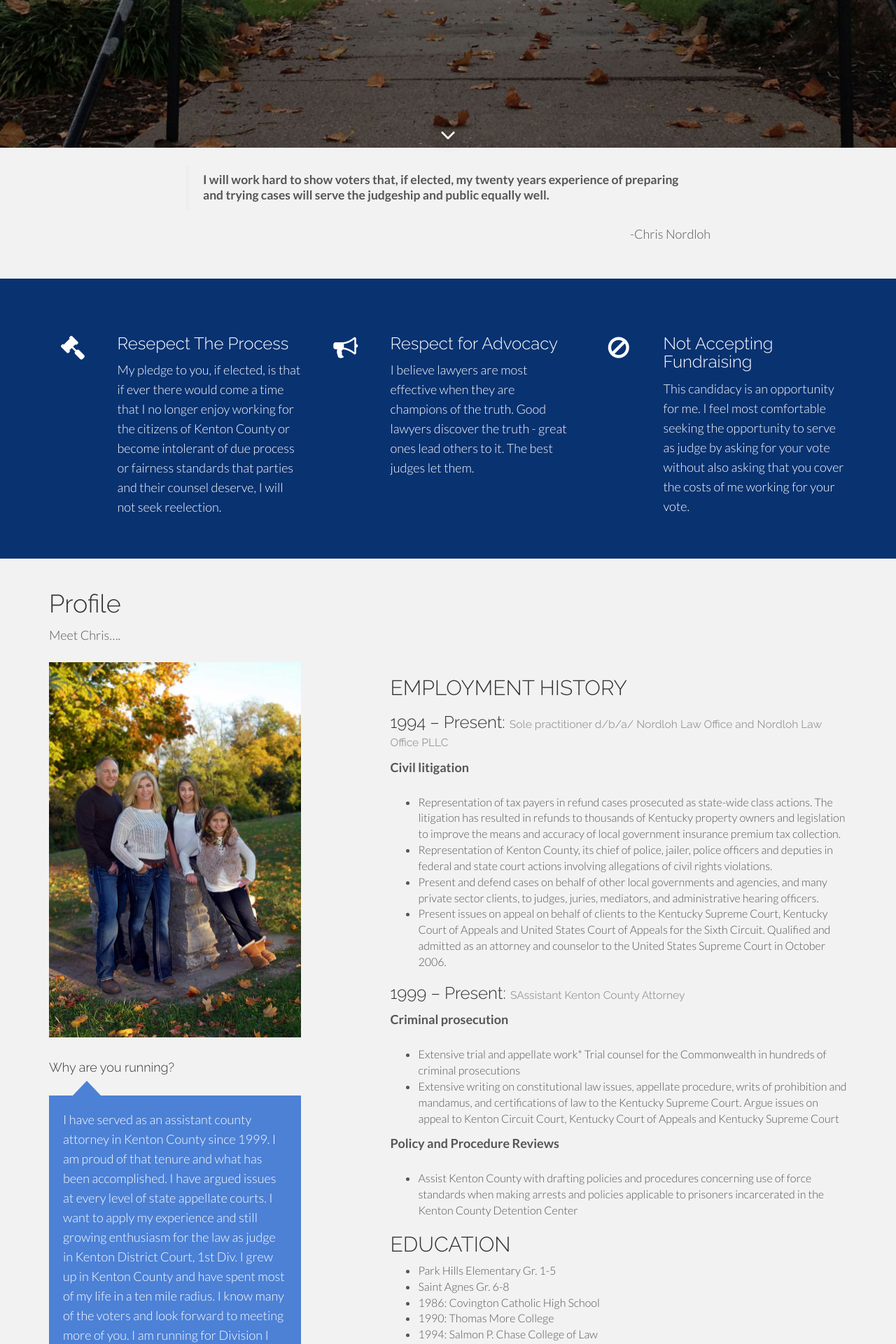
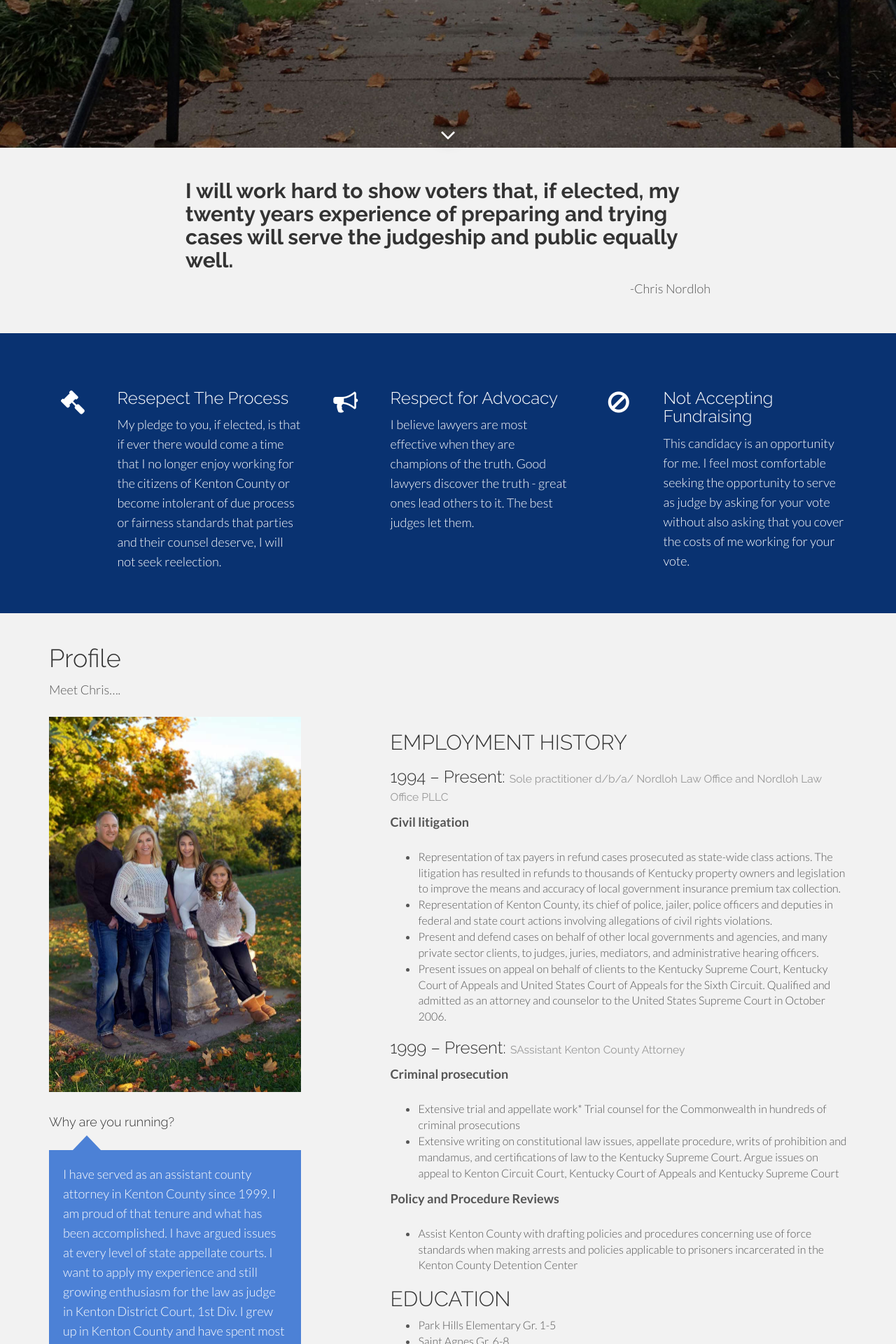
Before and after one commit to NORDLOHFORJUDGE/NordlohForJudge, a Jekyll site: the page built from index.html, in a window 1280 px wide. Shown: the part 751-2671 px from the top of the page at 70% size. Built offline with Jekyll 4.4.1, drawn with Linux system fonts in a browser that asks for light colours; Markdown is read by kramdown in place of the engine named in the settings; comment, search, counter and statistics services are not loaded.

```diff
--- a/_includes/welcome.md
+++ b/_includes/welcome.md
@@ -1 +1 @@
-> **I will work hard to show voters that, if elected, my twenty years experience of preparing and trying cases will serve the judgeship and public equally well.**
+##  **I will work hard to show voters that, if elected, my twenty years experience of preparing and trying cases will serve the judgeship and public equally well.**
```
